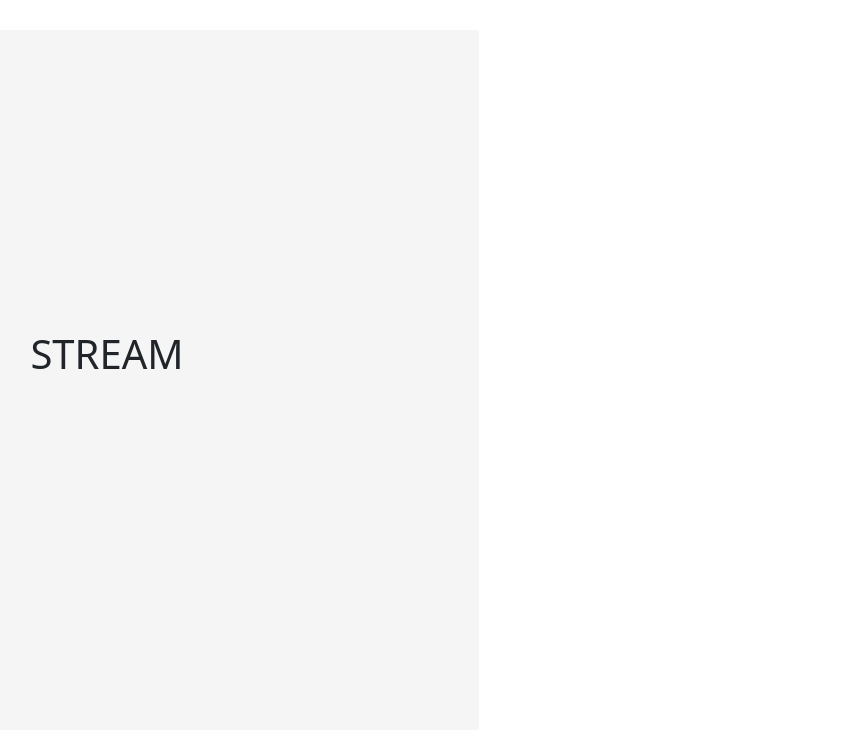
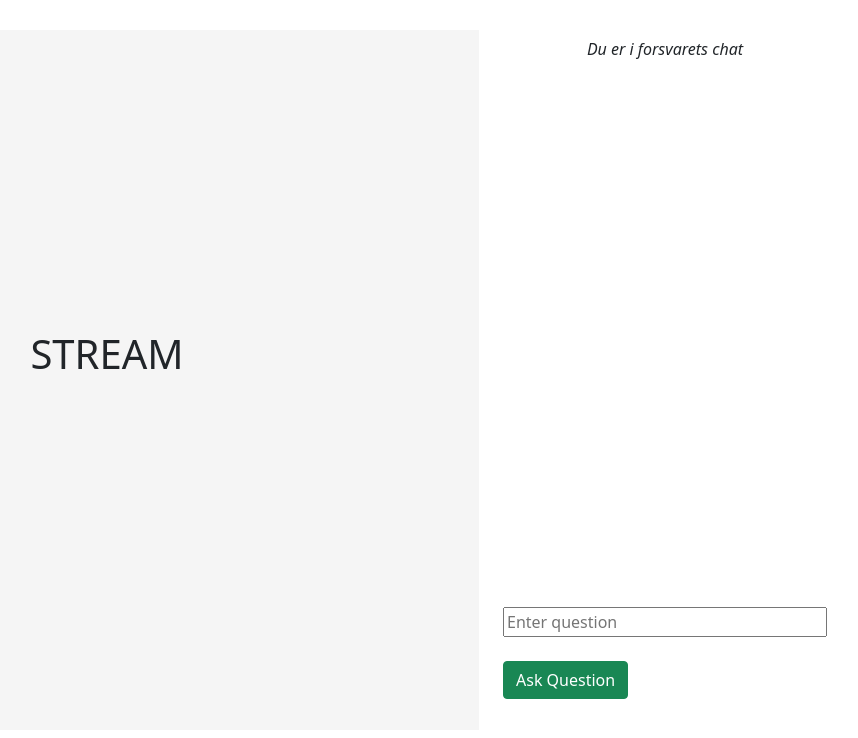
Before and after one commit to Projektgruppen/front-end, a React (Create React App) app: page /iframe in a window 1280 px wide. Shown: the top 738 px of the page, without its empty margins (347-1205 px from the left). Built offline with nearby package versions, Linux system fonts and the light colour scheme.

Commit message:
Update Iframe.js

```diff
--- a/src/component/Iframe.js
+++ b/src/component/Iframe.js
@@ -16,7 +16,7 @@ function Iframe() {
                                 title="Inline Frame Example"
                                 width="100%"
                                 height="100%"
-                                src="http://localhost:3000/students/forsvaret">
+                                src="http://localhost:3000/student/forsvaret">
                         </iframe>
 
                     </div>
```
